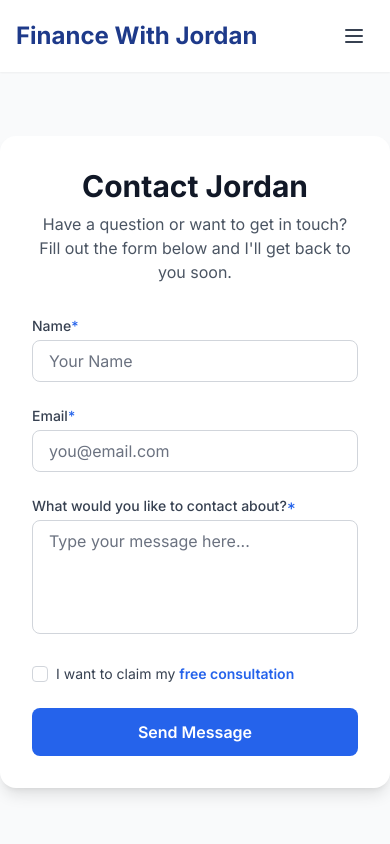
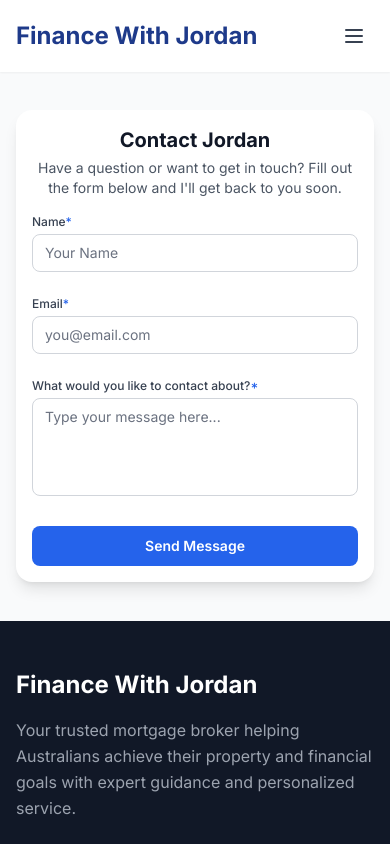
Before and after one commit to Rehan517/FinanceWithJordan, a React (Vite) app in the folder finance-with-jordan/: page /contact in a window 390 px wide. Shown: the top 844 px of the page. Built offline with nearby package versions, Linux system fonts and the light colour scheme.

Commit message:
made the contact page dynamic for mobile screens

```diff
--- a/finance-with-jordan/src/components/sections/ProcessOverview.tsx
+++ b/finance-with-jordan/src/components/sections/ProcessOverview.tsx
@@ -40,10 +40,10 @@ const ProcessOverview: React.FC = () => {
           transition={{ duration: 0.6 }}
           className="text-center mb-8"
         >
-          <h2 className="text-xl sm:text-2xl md:text-3xl lg:text-4xl font-bold text-gray-900 mb-2 sm:mb-4">
+          <h2 className="text-2xl sm:text-xl md:text-3xl lg:text-4xl font-bold text-gray-900 mb-2 sm:mb-4">
             Our Process
           </h2>
-          <p className="text-sm sm:text-base md:text-xl text-gray-600 max-w-3xl mx-auto">
+          <p className="text-md sm:text-base md:text-xl text-gray-600 max-w-3xl mx-auto">
             A straightforward approach to getting you the best possible outcome
           </p>
         </motion.div>
--- a/finance-with-jordan/src/pages/Contact.tsx
+++ b/finance-with-jordan/src/pages/Contact.tsx
@@ -36,13 +36,13 @@ const Contact: React.FC = () => {
   };
 
   return (
-    <section className="min-h-[70vh] flex items-center justify-center bg-gray-50 py-16">
-      <div className="w-full max-w-4xl bg-white rounded-2xl shadow-lg p-8 md:p-12">
-        <h1 className="text-3xl font-bold text-gray-900 mb-2 text-center">Contact Jordan</h1>
-        <p className="text-gray-600 mb-8 text-center">Have a question or want to get in touch? Fill out the form below and I'll get back to you soon.</p>
+    <section className="min-h-[65vh] flex items-center justify-center bg-gray-50 py-8 sm:py-16 px-4">
+      <div className="w-full max-w-sm sm:max-w-md md:max-w-lg bg-white rounded-2xl shadow-lg p-4 sm:p-8 md:p-12">
+        <h1 className="text-xl sm:text-2xl md:text-3xl font-bold text-gray-900 mb-1 sm:mb-2 text-center">Contact Jordan</h1>
+        <p className="text-sm sm:text-base text-gray-600 mb-4 sm:mb-8 text-center">Have a question or want to get in touch? Fill out the form below and I'll get back to you soon.</p>
         <form className="space-y-6" onSubmit={handleSubmit}>
           <div>
-            <label htmlFor="name" className="block text-sm font-medium text-gray-700 mb-1">Name<span className="text-primary-600">*</span></label>
+            <label htmlFor="name" className="block text-xs sm:text-sm font-medium text-gray-700 mb-1">Name<span className="text-primary-600">*</span></label>
             <input
               type="text"
               id="name"
@@ -50,12 +50,12 @@ const Contact: React.FC = () => {
               required
               value={form.name}
               onChange={handleChange}
-              className="w-full px-4 py-2 border border-gray-300 rounded-lg focus:ring-primary-500 focus:border-primary-500"
+              className="w-full px-3 py-2 border border-gray-300 rounded-lg focus:ring-primary-500 focus:border-primary-500 text-sm"
               placeholder="Your Name"
             />
           </div>
           <div>
-            <label htmlFor="email" className="block text-sm font-medium text-gray-700 mb-1">Email<span className="text-primary-600">*</span></label>
+            <label htmlFor="email" className="block text-xs sm:text-sm font-medium text-gray-700 mb-1">Email<span className="text-primary-600">*</span></label>
             <input
               type="email"
               id="email"
@@ -63,12 +63,12 @@ const Contact: React.FC = () => {
               required
               value={form.email}
               onChange={handleChange}
-              className="w-full px-4 py-2 border border-gray-300 rounded-lg focus:ring-primary-500 focus:border-primary-500"
+              className="w-full px-3 py-2 border border-gray-300 rounded-lg focus:ring-primary-500 focus:border-primary-500 text-sm"
               placeholder="you@email.com"
             />
           </div>
           <div>
-            <label htmlFor="message" className="block text-sm font-medium text-gray-700 mb-1">What would you like to contact about?<span className="text-primary-600">*</span></label>
+            <label htmlFor="message" className="block text-xs sm:text-sm font-medium text-gray-700 mb-1">What would you like to contact about?<span className="text-primary-600">*</span></label>
             <textarea
               id="message"
               name="message"
@@ -76,11 +76,11 @@ const Contact: React.FC = () => {
               rows={4}
               value={form.message}
               onChange={handleChange}
-              className="w-full px-4 py-2 border border-gray-300 rounded-lg focus:ring-primary-500 focus:border-primary-500 resize-none"
+              className="w-full px-3 py-2 border border-gray-300 rounded-lg focus:ring-primary-500 focus:border-primary-500 resize-none text-sm"
               placeholder="Type your message here..."
             />
           </div>
-          <div className="flex items-center">
+          {/* <div className="flex items-center">
             <input
               id="consultation"
               name="consultation"
@@ -89,14 +89,14 @@ const Contact: React.FC = () => {
               onChange={handleChange}
               className="h-4 w-4 text-primary-600 focus:ring-primary-500 border-gray-300 rounded"
             />
-            <label htmlFor="consultation" className="ml-2 block text-sm text-gray-700">
+            <label htmlFor="consultation" className="ml-2 block text-xs sm:text-sm text-gray-700">
               I want to claim my <span className="font-semibold text-primary-600">free consultation</span>
             </label>
-          </div>
+          </div> */}
           <button
             type="submit"
             disabled={submitting}
-            className="w-full py-3 px-6 bg-primary-600 text-white font-semibold rounded-lg hover:bg-primary-700 transition-colors disabled:opacity-60"
+            className="w-full py-2.5 px-4 bg-primary-600 text-white font-semibold rounded-lg hover:bg-primary-700 transition-colors disabled:opacity-60 text-sm sm:text-base"
           >
             {submitting ? 'Sending...' : 'Send Message'}
           </button>
```
